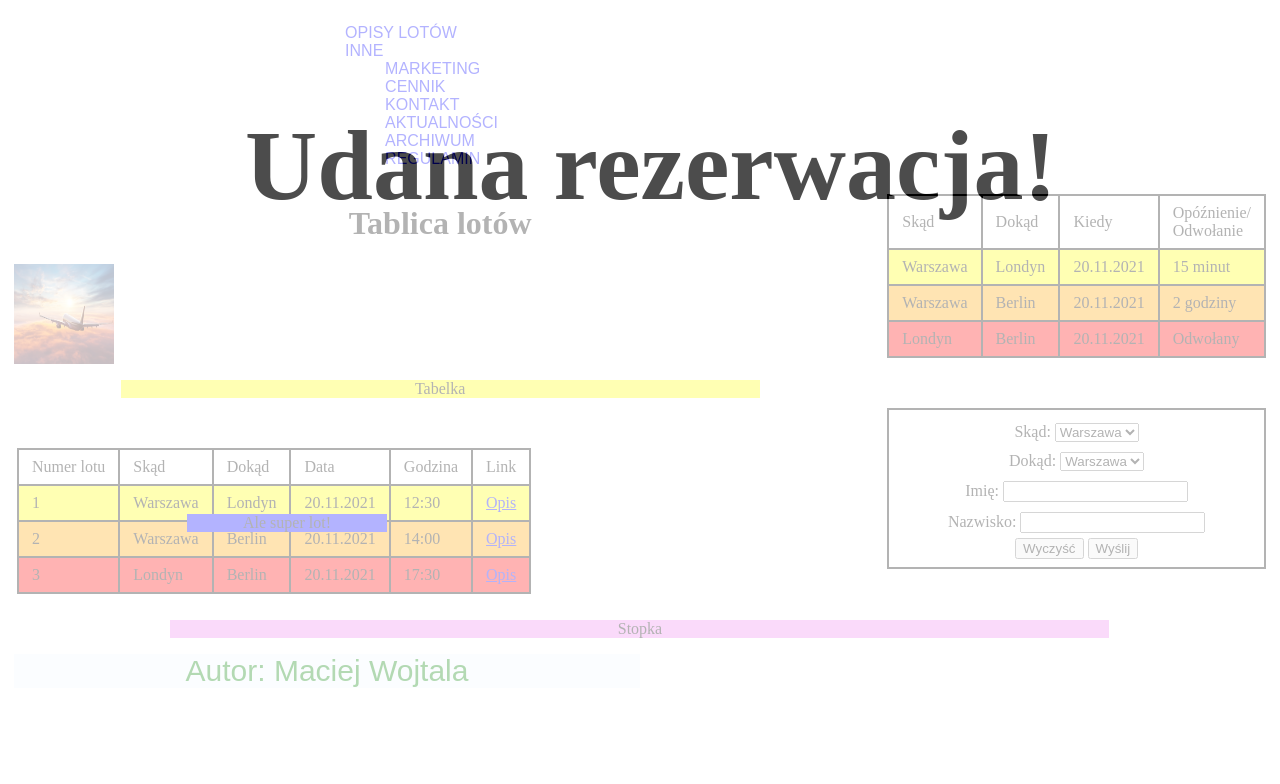
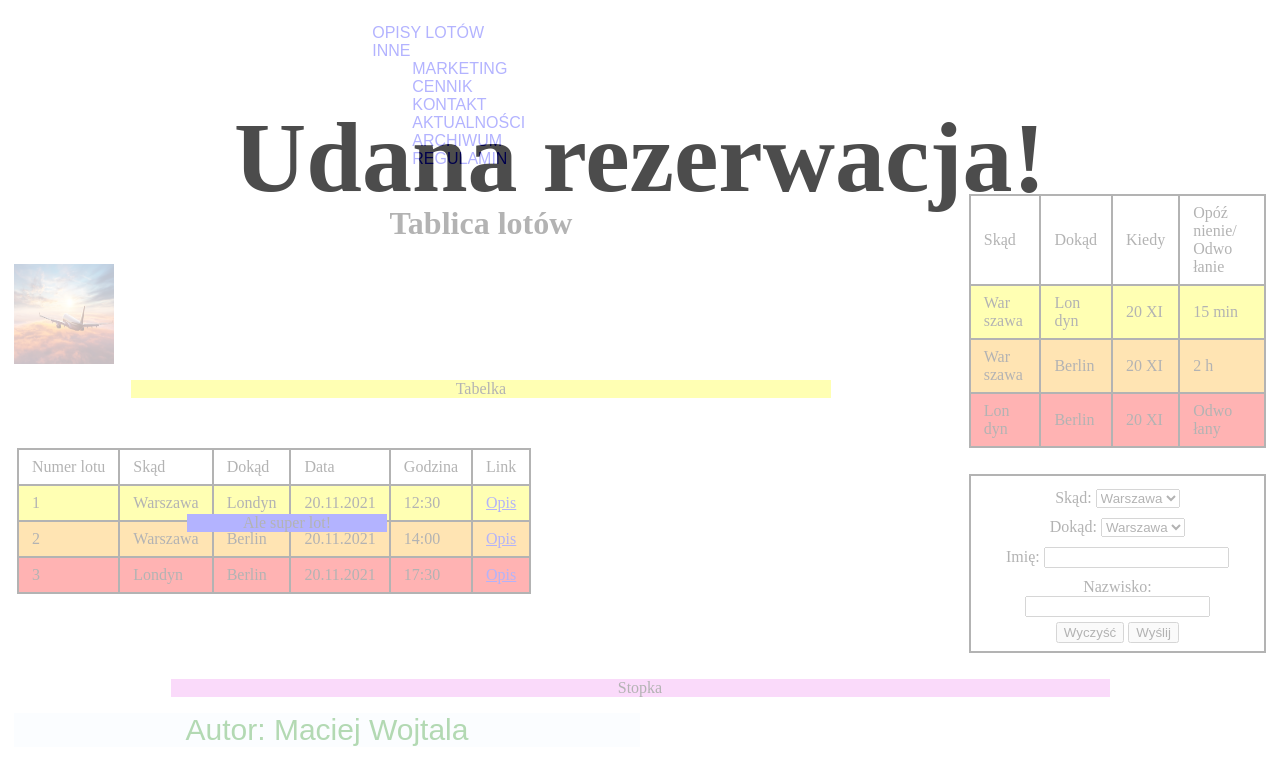
Before and after one commit to MaciejWojtala/WWW, a plain HTML site: page Loty_kopia.html in a window 1280 px wide. Drawn offline with Linux system fonts and the light colour scheme; a script that the page names is missing.

Commit message:
Lab 4 - poprawki v.3

```diff
--- a/Loty_kopia.html
+++ b/Loty_kopia.html
@@ -109,31 +109,31 @@
                                 <th>Skąd</th>
                                 <th>Dokąd</th>
                                 <th>Kiedy</th>
-                                <th>Opóźnienie/ Odwołanie</th>
+                                <th>Opóź<wbr>nienie/<wbr>Odwo<wbr>łanie</th>
                             </tr>
                         </thead>
 
                         <tbody>
 
                             <tr class = "male_opoznienie">
-                                <th>Warszawa</th>
-                                <th>Londyn</th>
-                                <th>20.11.2021</th>
-                                <th> 15 minut</th>
+                                <th>War<wbr>szawa</th>
+                                <th>Lon<wbr>dyn</th>
+                                <th>20 XI</th>
+                                <th> 15 min</th>
                             </tr>
 
                             <tr class = "duze_opoznienie">
-                                <th>Warszawa</th>
-                                <th>Berlin</th>
-                                <th>20.11.2021</th>
-                                <th>2 godziny</th>
+                                <th>War<wbr>szawa</th>
+                                <th>Ber<wbr>lin</th>
+                                <th>20 XI</th>
+                                <th>2 h</th>
                             </tr>
 
                             <tr class = "odwolany">
-                                <th>Londyn</th>
-                                <th>Berlin</th>
-                                <th>20.11.2021</th>
-                                <th>Odwołany</th>
+                                <th>Lon<wbr>dyn</th>
+                                <th>Ber<wbr>lin</th>
+                                <th>20 XI</th>
+                                <th>Odwo<wbr>łany</th>
                             </tr>
 
                         </tbody>
--- a/main.css
+++ b/main.css
@@ -114,7 +114,7 @@ a.lista2:visited {
     }
 }
 
-@media screen and (min-width: 600px) and (max-width: 1300px) {
+@media screen and (min-width: 600px) and (max-width: 1500px) {
     .flex-container {
         display: flex;
         flex-direction: column;
@@ -367,6 +367,7 @@ section.section1 {
 
 div.zaslona {
     position: fixed;
+    margin: -8px;
     width: 100%;
     height: 100%;
     z-index: 2;
```
Also changed, not shown: Loty.html (+13 -13 lines), Warszawa.jpg (added).
